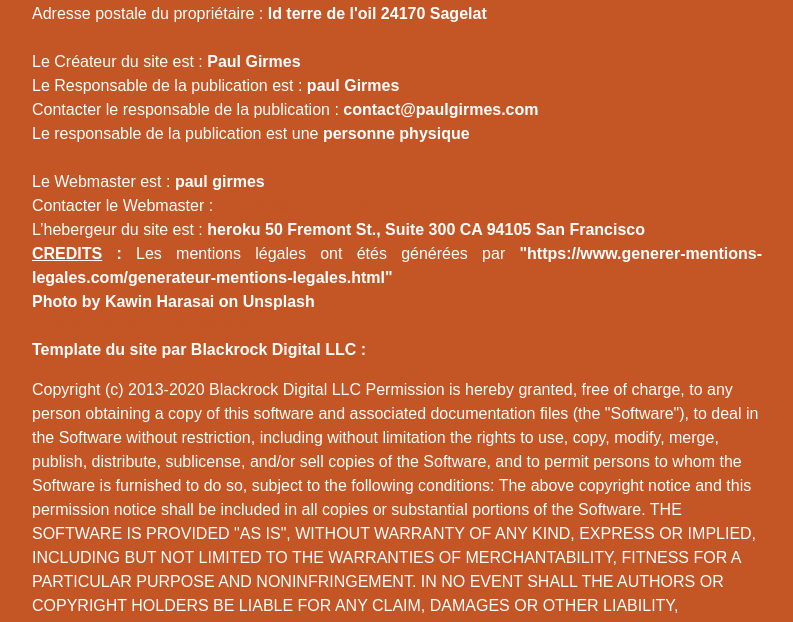
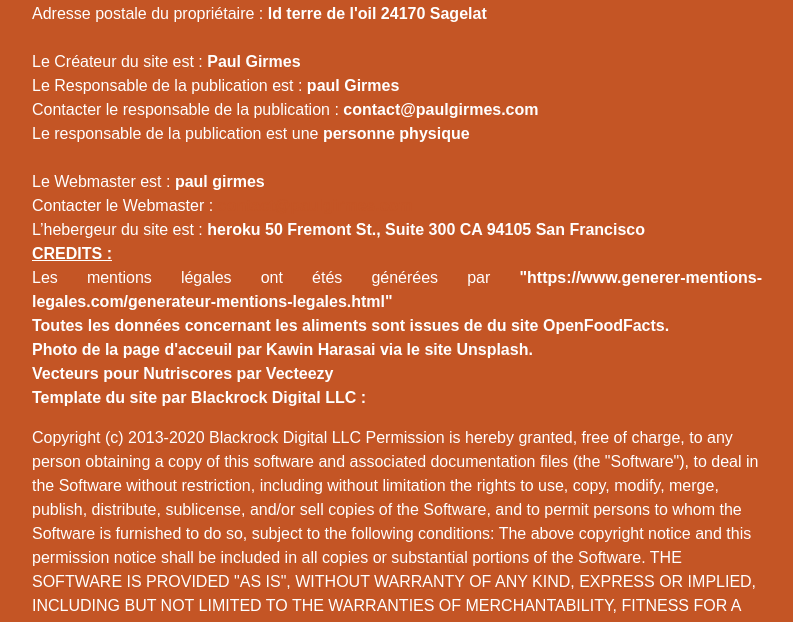
Before and after one commit to paulgirmes/P8OC, a Django app: page /mentions_legales in a window 1280 px wide. Shown: the part 1102-1724 px from the top of the page, without its empty margins (243-1036 px from the left). Run offline with Django 3.2, Linux system fonts and the light colour scheme; some libraries are stand-ins or nearby versions; some web fonts are replaced.

Commit message:
legal content updated

```diff
--- a/purbeurre/healthier/templates/healthier/_legal_content.html
+++ b/purbeurre/healthier/templates/healthier/_legal_content.html
@@ -32,9 +32,11 @@
                             Le Webmaster est  : <strong>paul girmes</strong><br />
                             Contacter le Webmaster :  <strong><a href="mailto:contact@paulgirmes.com?subject=Contact a partir des mentions lÃ©gales via le site restaurant-purbeurre.herokuapp.com">contact@paulgirmes.com</a></strong><br />
                             L’hebergeur du site est : <strong>heroku 50 Fremont St., Suite 300 CA 94105 San Francisco</strong><br />
-                            <strong><u>CREDITS</u> : </strong> Les mentions légales ont étés générées par<strong> "https://www.generer-mentions-legales.com/generateur-mentions-legales.html"</strong><br />
-                            <strong>Photo by Kawin Harasai on Unsplash</strong><br>
-                            <strong><a href="https://fr.vecteezy.com/vecteur-libre/aliment">Aliment Vecteurs par Vecteezy</a></strong><br>
+                            <strong><u>CREDITS :</u><br></strong>
+                            Les mentions légales ont étés générées par<strong> "https://www.generer-mentions-legales.com/generateur-mentions-legales.html"</strong><br />
+                            <strong>Toutes les données concernant les aliments sont issues de du site OpenFoodFacts.</strong><br>
+                            <strong>Photo de la page d'acceuil par Kawin Harasai via le site Unsplash.</strong><br>
+                            <strong><a class="text-white" href="https://fr.vecteezy.com/vecteur-libre/aliment">Vecteurs pour Nutriscores par Vecteezy</a></strong><br>
                             <strong>Template du site par Blackrock Digital LLC : </strong><br>
                             <p>Copyright (c) 2013-2020 Blackrock Digital LLC
 
```
